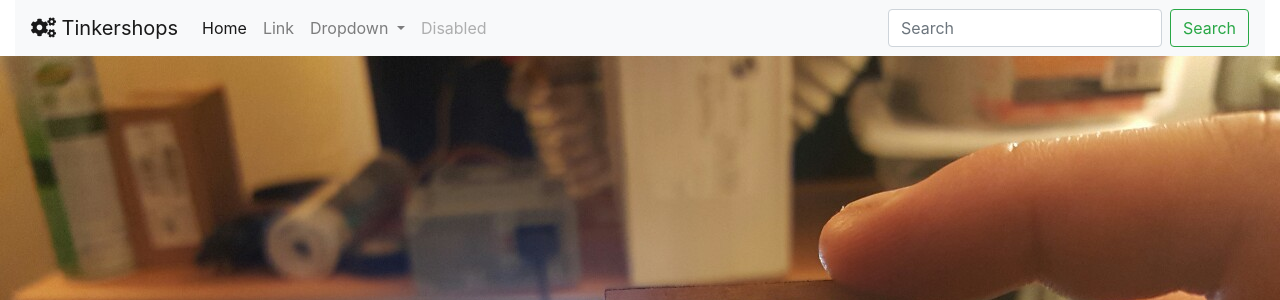
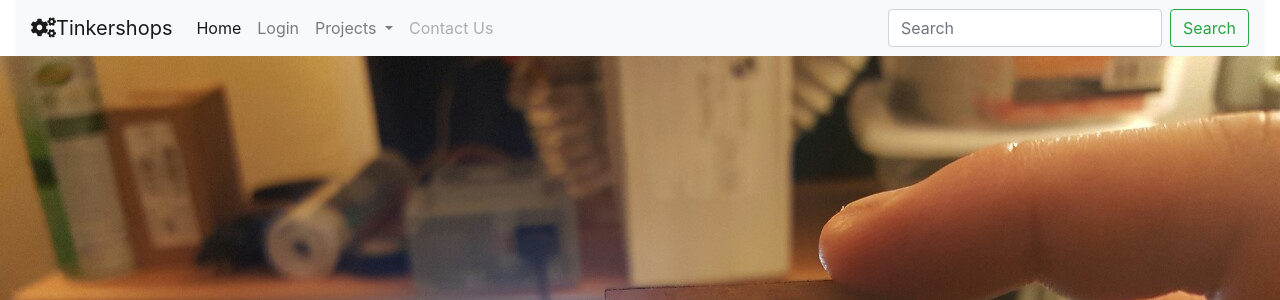
Before and after one commit to rachel-m-lynch/tinkershops, a Flask app: page / in a window 1280 px wide. Shown: the top 300 px of the page. Run offline with Flask 2, Linux system fonts and the light colour scheme; some libraries are stand-ins or nearby versions.

Commit message:
Fixed navbar links

```diff
--- a/templates/base.html
+++ b/templates/base.html
@@ -22,10 +22,7 @@
 <body>
   <div class="container-fluid">
   	<nav class="navbar navbar-expand-lg navbar-light bg-light">
-	  <a class="navbar-brand" href="#">
-   	    <!-- <img src="/docs/4.1/assets/brand/bootstrap-solid.svg" width="30" height="30" class="d-inline-block align-top" alt=""> --><i class="fas fa-cogs"></i>
-    	Tinkershops
-  	  </a>
+	  <a class="navbar-brand" href="/"><i class="fas fa-cogs"></i>Tinkershops</a>
 	  <button class="navbar-toggler" type="button" data-toggle="collapse" data-target="#navbarSupportedContent" aria-controls="navbarSupportedContent" aria-expanded="false" aria-label="Toggle navigation">
 	    <span class="navbar-toggler-icon"></span>
 	  </button>
@@ -33,24 +30,24 @@
 	  <div class="collapse navbar-collapse" id="navbarSupportedContent">
 	    <ul class="navbar-nav mr-auto">
 	      <li class="nav-item active">
-	        <a class="nav-link" href="#">Home<span class="sr-only">(current)</span></a>
+	        <a class="nav-link" href="/">Home<span class="sr-only">(current)</span></a>
 	      </li>
 	      <li class="nav-item">
-	        <a class="nav-link" href="#">Link</a>
+	        <a class="nav-link" href="/login">Login</a>
 	      </li>
 	      <li class="nav-item dropdown">
 	        <a class="nav-link dropdown-toggle" href="#" id="navbarDropdown" role="button" data-toggle="dropdown" aria-haspopup="true" aria-expanded="false">
-	          Dropdown
+	          Projects
 	        </a>
 	        <div class="dropdown-menu" aria-labelledby="navbarDropdown">
-	          <a class="dropdown-item" href="#">Action</a>
-	          <a class="dropdown-item" href="#">Another action</a>
+	          <a class="dropdown-item" href="/h_projects">Hardware Projects</a>
+	          <a class="dropdown-item" href="/s_projects">Software Projects</a>
 	          <div class="dropdown-divider"></div>
-	          <a class="dropdown-item" href="#">Something else here</a>
+	          <a class="dropdown-item" href="/c_projects">Combination Projects</a>
 	        </div>
 	      </li>
 	      <li class="nav-item">
-	        <a class="nav-link disabled" href="#">Disabled</a>
+	        <a class="nav-link disabled" href="/contact">Contact Us</a>
 	      </li>
 	    </ul>
 	    <form class="form-inline my-2 my-lg-0">
```
